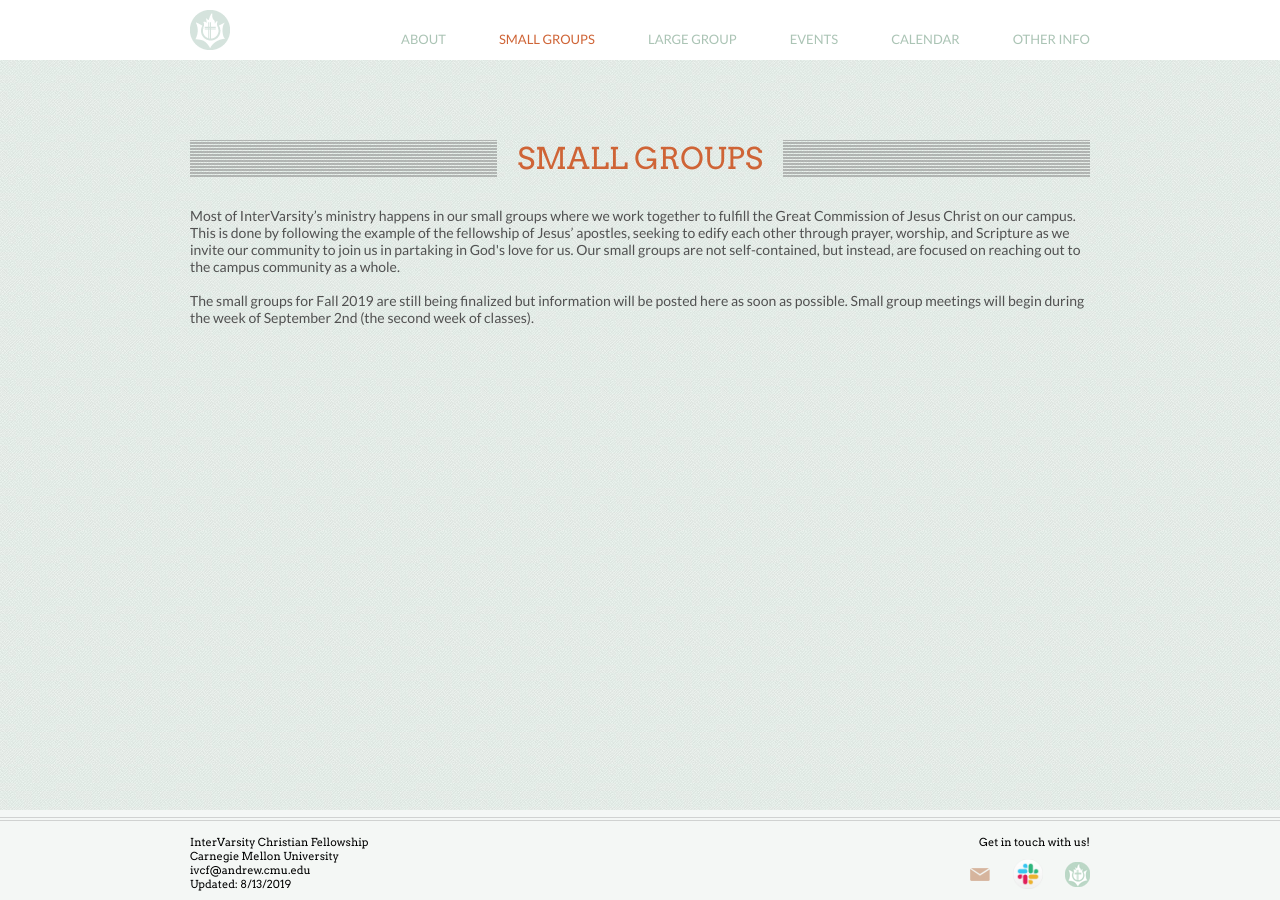
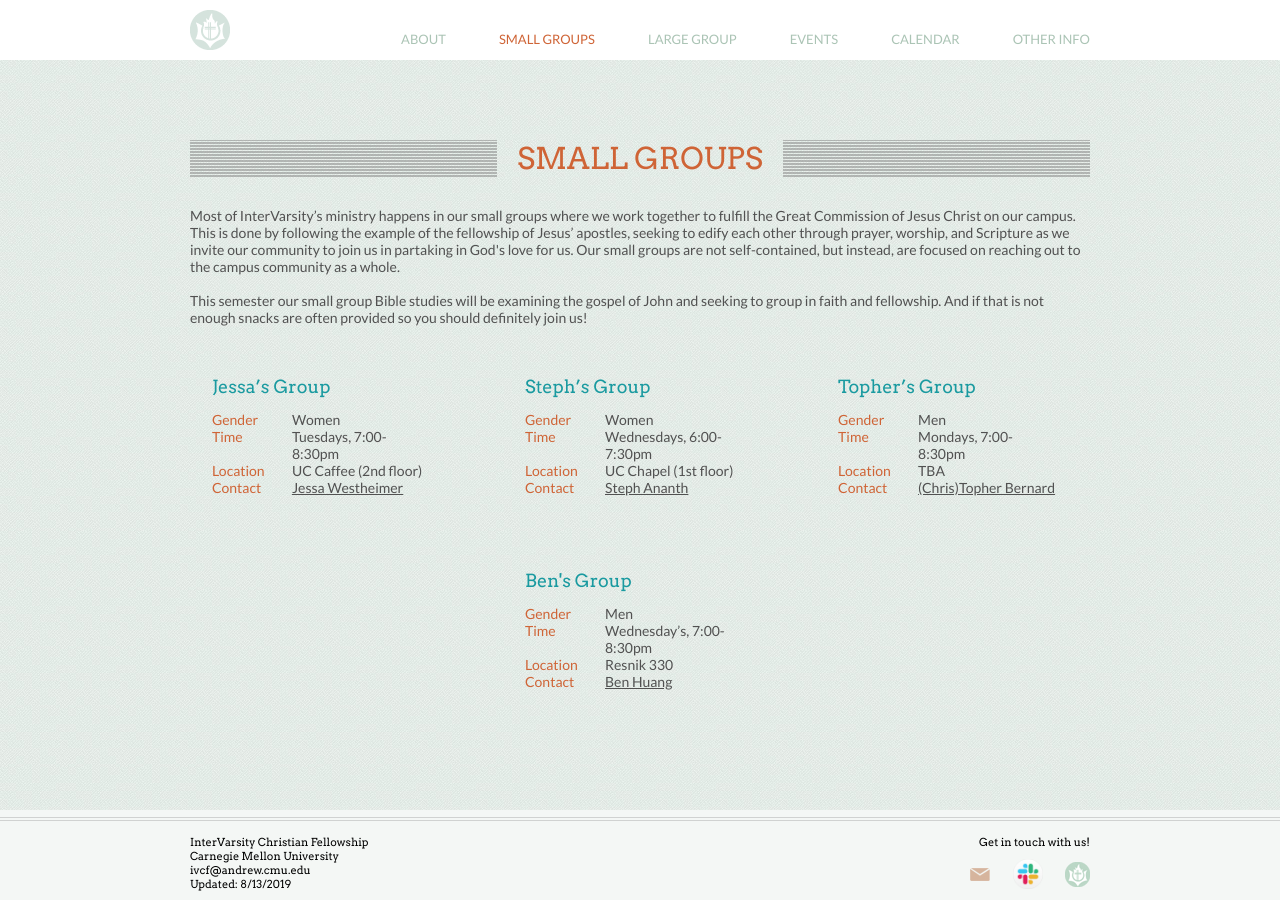
Before and after one commit to ivcf-cmu/ivcf-cmu.github.io, a Jekyll site: the page built from smallgroups.md, in a window 1280 px wide. Built offline with Jekyll 4.4.1, drawn with Linux system fonts in a browser that asks for light colours.

Commit message:
updated small groups and fixed index typo

```diff
--- a/smallgroups.md
+++ b/smallgroups.md
@@ -8,73 +8,67 @@ Most of InterVarsity’s ministry happens in our small groups where we work toge
 </p>
 <br/>
 <p>
-The small groups for Fall 2019 are still being finalized but information will be posted here as soon as possible. Small group meetings will begin during the week of September 2nd (the second week of classes).
+This semester our small group Bible studies will be examining the gospel of John and seeking to group in faith and fellowship. And if that is not enough snacks are often provided so you should definitely join us!
 </p>
-<!--
 <div class="cogs">
 	<div class="tricolumn">
 		<div class="smallgroup">
-			<h2>Monica's Small Group</h2>
-			<p>A study group geared toward young women that strives to support each other and develop relationships centered on scripture and fellowship</p>
+			<h2>Jessa’s Group</h2>
 			<dl>
 			<dt>Gender</dt>
 			<dd>Women</dd>
-			<dt>Leader</dt>
-			<dd><a href="mailto:monicale@andrew.cmu.edu" target="_blank">Monica Lee</a></dd>
 			<dt>Time</dt>
-			<dd>Monday, 8:00pm</dd>
+			<dd>Tuesdays, 7:00-8:30pm</dd>
 			<dt>Location</dt>
-			<dd>UC Chapel</dd>
+			<dd>UC Caffee (2nd floor)</dd>
+			<dt>Contact</dt>
+			<dd><a href="mailto:jwesthei@andrew.cmu.edu" target="_blank">Jessa Westheimer</a></dd>
 			</dl>
 		</div>
 	</div>
 	<div class="tricolumn">
 		<div class="smallgroup">
-			<h2>Jessa's Small Group</h2>
-			<p>A study group geared toward young women that strives to support each other and develop relationships centered on scripture and fellowship</p>
+			<h2>Steph’s Group</h2>
 			<dl>
 			<dt>Gender</dt>
 			<dd>Women</dd>
-			<dt>Leader</dt>
-			<dd><a href="mailto:jwesthei@andrew.cmu.edu" target="_blank">Jessa Wesheimer</a></dd>
 			<dt>Time</dt>
-			<dd>Tuesday, 7:30pm</dd>
+			<dd>Wednesdays, 6:00-7:30pm</dd>
 			<dt>Location</dt>
-			<dd>Doherty Hall 2105</dd>
+			<dd>UC Chapel (1st floor)</dd>
+			<dt>Contact</dt>
+			<dd><a href="mailto:sananth@andrew.cmu.edu" target="_blank">Steph Ananth</a></dd>
 			</dl>
 		</div>
 	</div>
 	<div class="tricolumn">
 		<div class="smallgroup">
-			<h2>Zach's Small Group</h2>
-			<p>In this coed group we’ll be breaking from the general small group curriculum to discuss “Christianity in 2019” by looking at life, relationships, and discipleship.</p>
+			<h2>Topher’s Group</h2>
 			<dl>
 			<dt>Gender</dt>
-			<dd>Coed</dd>
-			<dt>Leaders</dt>
-			<dd><a href="mailto:zwade@andrew.cmu.edu" target="_blank">Zach Wade</a></dd>
+			<dd>Men</dd>
 			<dt>Time</dt>
-			<dd>Thursday, 6:30-8:00pm</dd>
+			<dd>Mondays, 7:00-8:30pm</dd>
 			<dt>Location</dt>
-			<dd>UC Caffee Conference Room</dd>
+			<dd>TBA</dd>
+			<dt>Contact</dt>
+			<dd><a href="mailto:cabernar@andrew.cmu.edu" target="_blank">(Chris)Topher Bernard</a></dd>
 			</dl>
 		</div>
 	</div>
 	<div class="tricolumn">
 		<div class="smallgroup">
-			<h2>Ben's Small Group</h2>
-			<p>A smaller, more intimate group of men who have hearts for learning how to share the Gospel and then preaching the Word to our campus. We seek to bring younger men into the group and disciple them in the same way our Lord brought up disciples to preach and glorify His name.</p>
+			<h2>Ben's Group</h2>
 			<dl>
 			<dt>Gender</dt>
 			<dd>Men</dd>
-			<dt>Leaders</dt>
-			<dd><a href="mailto:zemingbh@andrew.cmu.edu" target="_blank">Ben Huang</a></dd>
 			<dt>Time</dt>
-			<dd>Tuesday, 3:30pm</dd>
+			<dd>Wednesday’s, 7:00-8:30pm</dd>
 			<dt>Location</dt>
 			<dd>Resnik 330</dd>
+			<dt>Contact</dt>
+			<dd><a href="mailto:zemingbh@andrew.cmu.edu" target="_blank">Ben Huang</a></dd>
 			</dl>
 		</div>
 	</div>
 </div>
--->
```
Also changed, not shown: index.md (+1 -3 lines).
